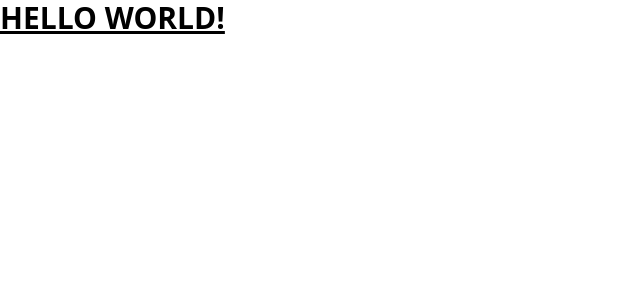
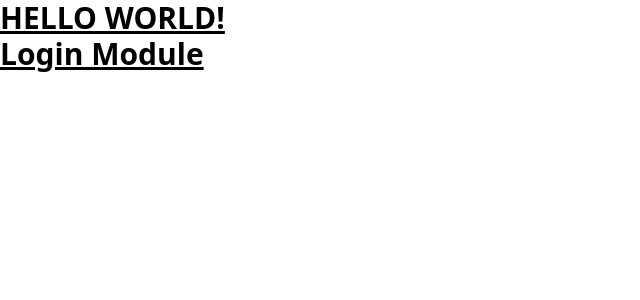
Before and after one commit to ADKeiber/VueJSExploration, a Vue app in the folder ExpenseTracker/: page / in a window 1280 px wide. Shown: the top 300 px of the page, without its empty margins (0-640 px from the left). Built offline with nearby package versions, Linux system fonts and the light colour scheme.

Commit message:
add login modal

```diff
--- a/ExpenseTracker/src/App.vue
+++ b/ExpenseTracker/src/App.vue
@@ -1,9 +1,10 @@
 <script setup>
-
+  import LoginModal from './components/LoginModal.vue'
 </script>
 
 <template>
   <h1 class="text-3xl font-bold underline">HELLO WORLD!</h1>
+  <LoginModal></LoginModal>
 </template>
 
 <style scoped>
--- /dev/null
+++ b/ExpenseTracker/src/components/LoginModal.vue
@@ -0,0 +1,13 @@
+<script setup>
+
+</script>
+
+<template>
+  <h1 class="text-3xl font-bold underline">Login Module</h1>
+</template>
+
+<style scoped>
+export default {
+  name: "LoginModal"
+}
+</style>
```
